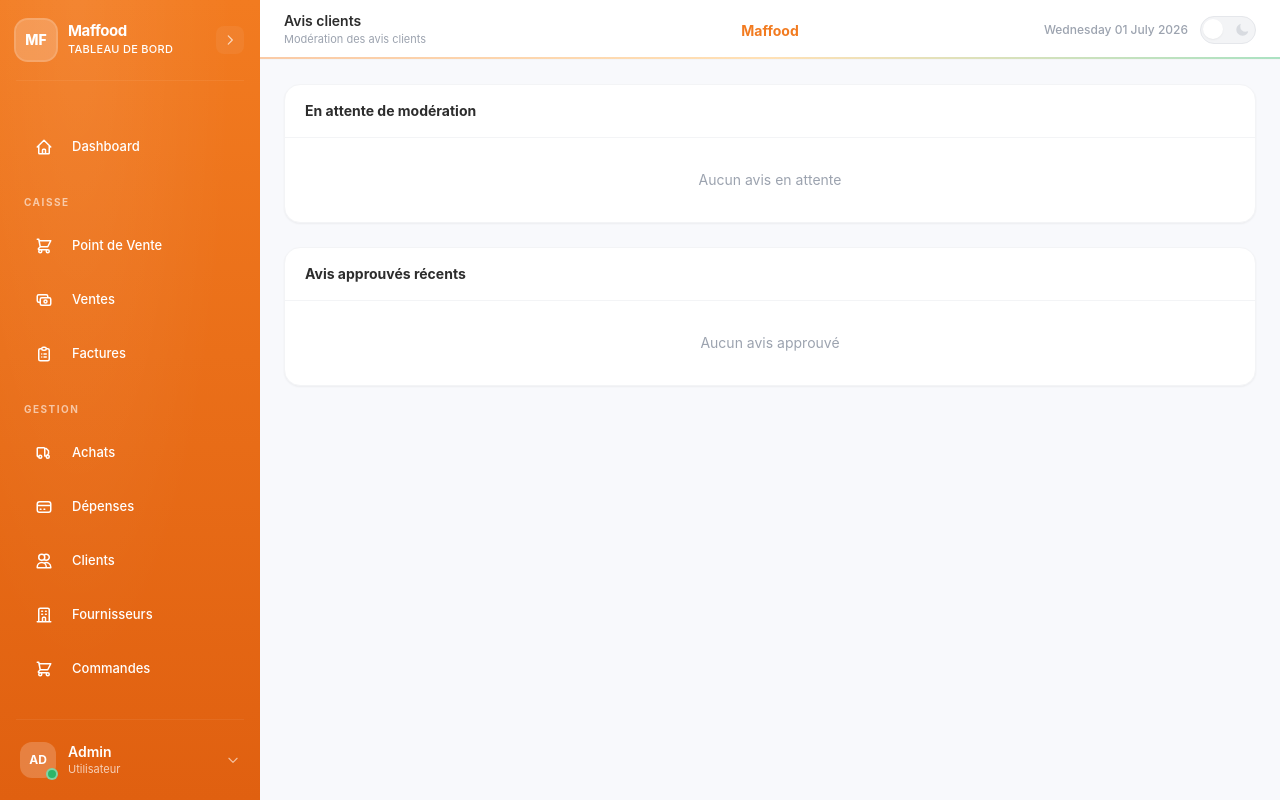
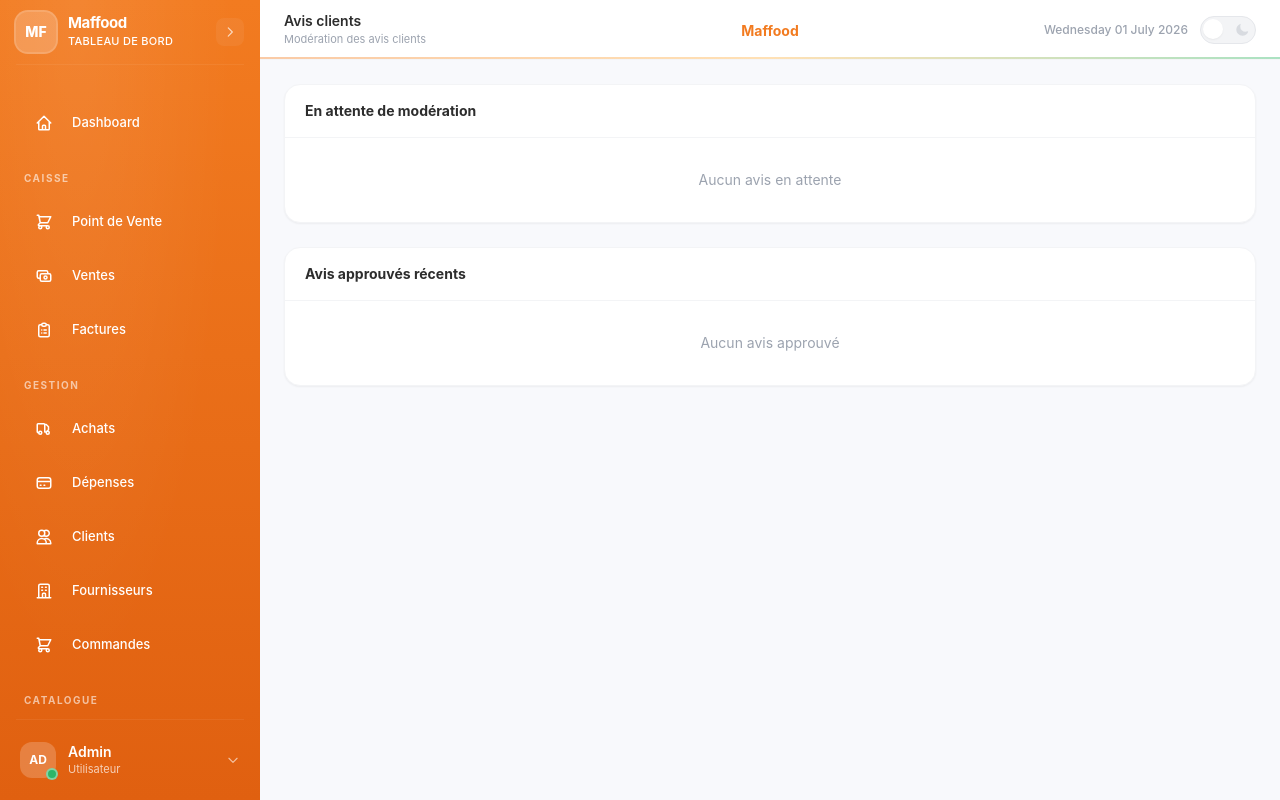
Before and after one commit to samdiagne/samdev_ges_com, a Laravel app: page /avis in a window 1280 px wide. Run offline with Laravel 12, Linux system fonts and the light colour scheme; a user stored in the database is signed in; data comes from the database, SQL or seed files in the repository; data that the repository does not hold is empty; style sheets or scripts are compiled from the project's sources; parts of the project's set-up code (start-up, migrations or seed data) failed here and were passed over; some libraries are stand-ins or nearby versions.

Commit message:
fix: sidebar - reduit l'espace entre l'entete et le menu Dashboard
Co-Authored-By: Claude Sonnet 4.6 <noreply@anthropic.com>

```diff
--- a/resources/views/layouts/app.blade.php
+++ b/resources/views/layouts/app.blade.php
@@ -96,7 +96,7 @@ style="height: 100dvh;">
         <div class="absolute inset-0 sidebar-glow pointer-events-none"></div>
 
         {{-- Header logo --}}
-        <div class="relative z-10 flex items-center justify-between px-4 py-5">
+        <div class="relative z-10 flex items-center justify-between px-4 py-3">
             <a href="{{ route('dashboard') }}" class="flex items-center gap-3 min-w-0">
                 @if($logo && file_exists(storage_path('app/public/' . $logo)))
                     <div :class="sidebarOpen ? 'h-12 w-12' : 'h-10 w-10'"
@@ -137,7 +137,7 @@ style="height: 100dvh;">
         <div class="mx-4 border-t border-white/[0.06]"></div>
 
         {{-- Navigation --}}
-        <nav class="relative z-10 flex-1 overflow-y-auto py-4 px-3 space-y-0.5
+        <nav class="relative z-10 flex-1 overflow-y-auto pt-2 pb-4 px-3 space-y-0.5
                     scrollbar-thin scrollbar-thumb-white/10">
             @include('layouts.partials.sidebar-nav')
         </nav>
```
